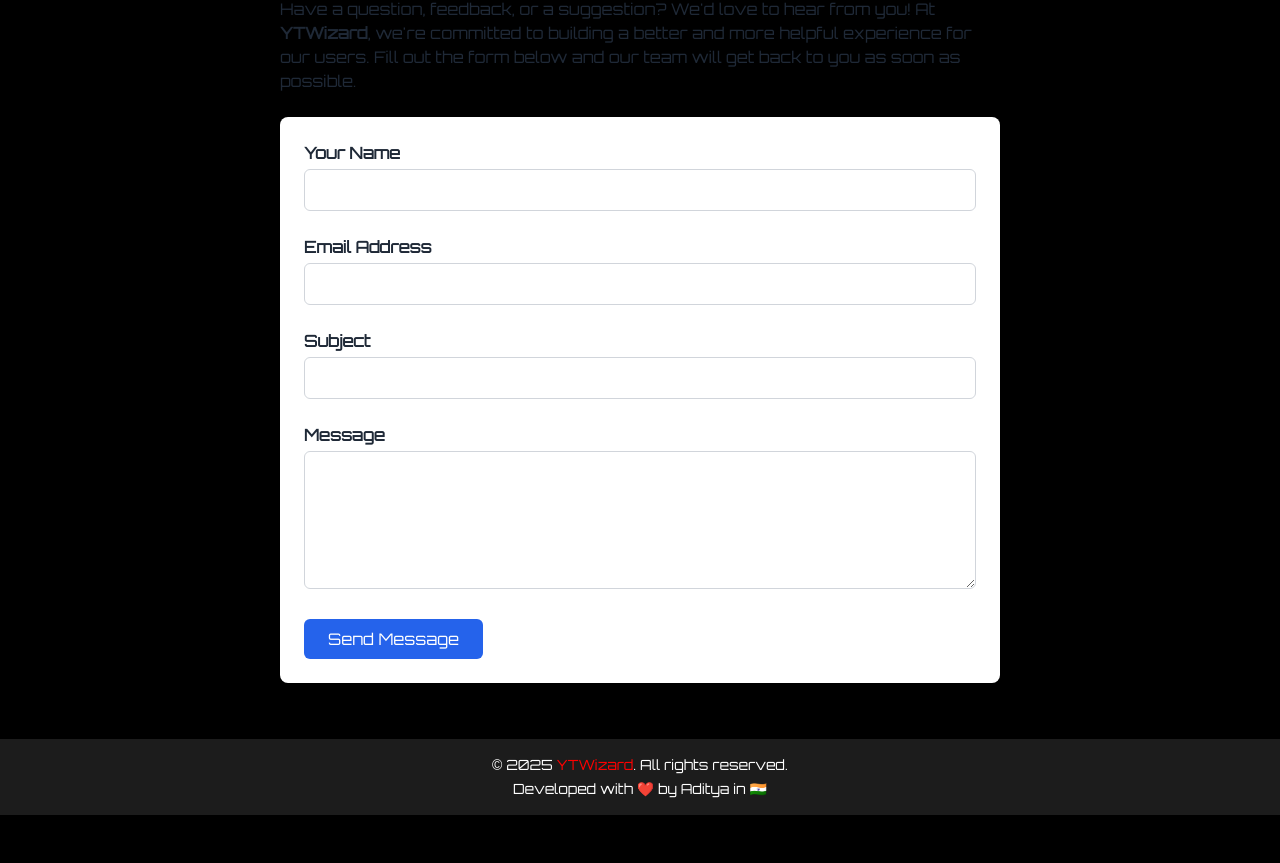
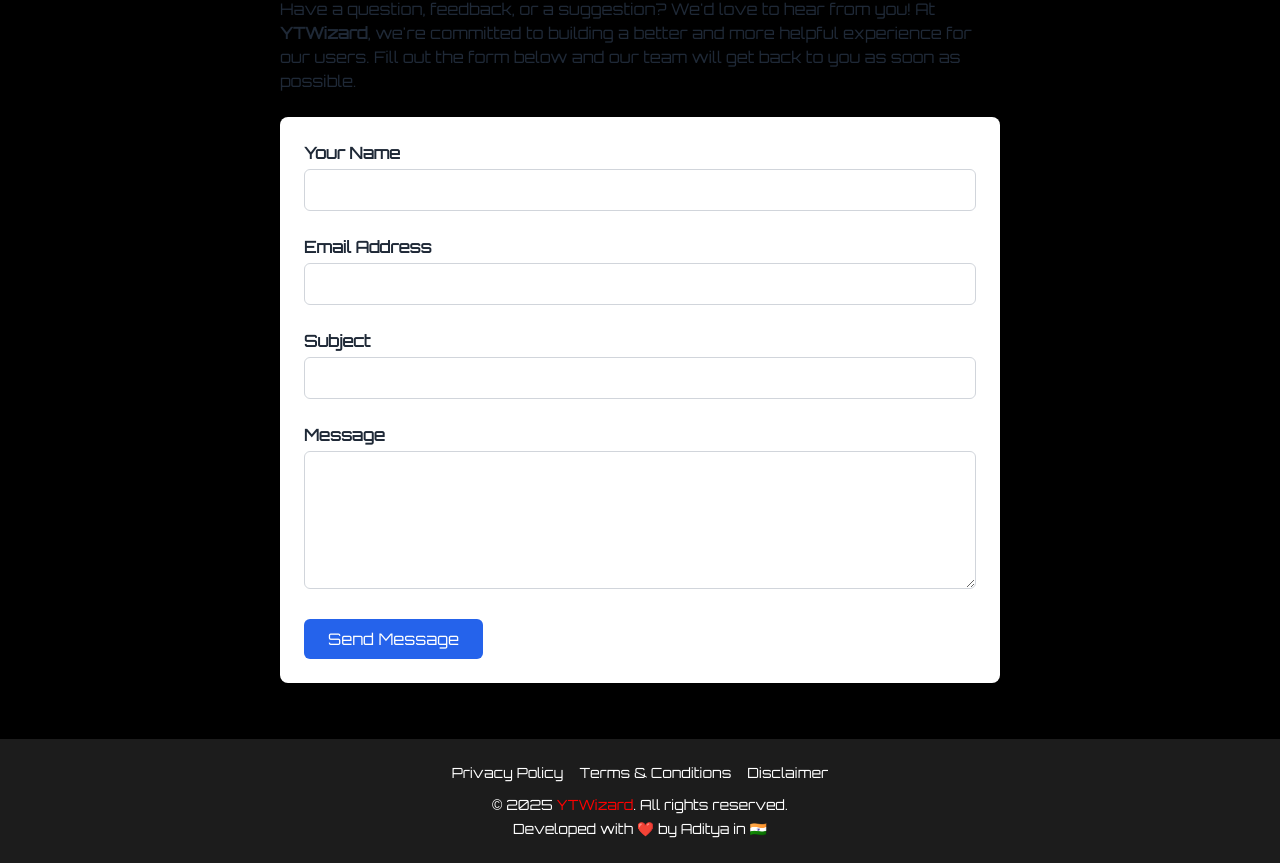
Before and after one commit to adityawebtech/ytforge, a plain HTML site: page contact-us.html in a window 1280 px wide. Shown: the part 143-1006 px from the top of the page. Before the commit the page ends 958 px from the top, so only its background shows below. Drawn offline with nearby package versions, Linux system fonts and the light colour scheme.

Commit message:
Update contact-us.html

```diff
--- a/contact-us.html
+++ b/contact-us.html
@@ -63,9 +63,17 @@
 
 
     <!-- Footer -->
-<footer class="bg-[#1c1c1c] text-white text-center py-4 mt-8">
+<footer class="bg-[#1c1c1c] text-white text-center py-6 mt-8">
+  <nav class="mb-3">
+    <ul class="flex flex-wrap justify-center gap-4 text-sm">
+      <li><a href="/ytwizard/privacy.html" class="hover:underline">Privacy Policy</a></li>
+      <li><a href="/ytwizard/terms.html" class="hover:underline">Terms & Conditions</a></li>
+      <li><a href="/ytwizard/disclaimer.html" class="hover:underline">Disclaimer</a></li>
+    </ul>
+  </nav>
   <p id="footer-text" class="text-sm mb-1"></p>
   <p class="text-sm">Developed with <span class="text-red-600">❤️</span> by Aditya in <span class="text-green-500">🇮🇳</span></p>
+</footer>
 
   <script>
     const year = new Date().getFullYear();
```
